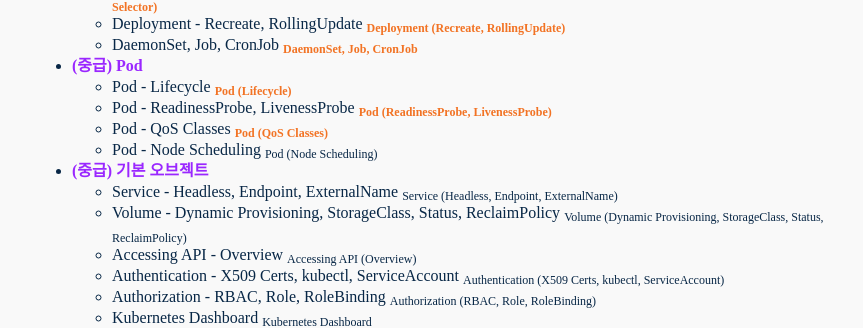
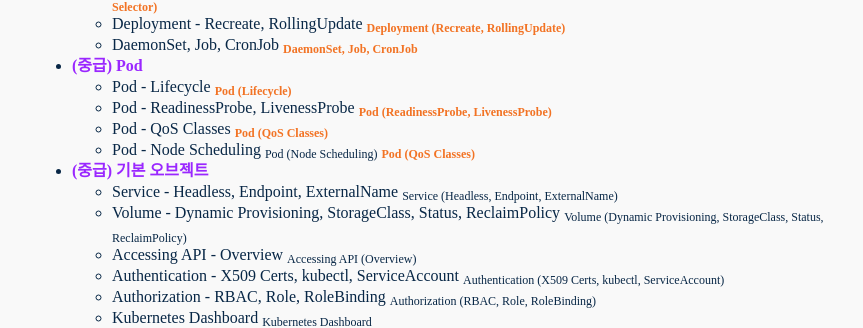
Before and after one commit to nimkoes/portfolio, a Jekyll site: the page built from _posts/2021-11-22-Kubernetes.md, in a window 1280 px wide. Shown: the part 794-1122 px from the top of the page, without its empty margins (208-1071 px from the left). Built offline with Jekyll 4.4.1, drawn with Linux system fonts in a browser that asks for light colours.

Commit message:
mod post

```diff
--- a/_posts/2021-11-22-Kubernetes.md
+++ b/_posts/2021-11-22-Kubernetes.md
@@ -33,10 +33,10 @@
   - Deployment - Recreate, RollingUpdate                              [<sub>Deployment (Recreate, RollingUpdate)</sub>](https://xxxelppa.tistory.com/356){:target="_blank"}
   - DaemonSet, Job, CronJob                                           [<sub>DaemonSet, Job, CronJob</sub>](https://xxxelppa.tistory.com/358){:target="_blank"}
 - **(중급) Pod**
-  - Pod - Lifecycle                     [<sub>Pod (Lifecycle)</sub>](https://xxxelppa.tistory.com/359){:target="_blank"}
-  - Pod - ReadinessProbe, LivenessProbe [<sub>Pod (ReadinessProbe, LivenessProbe)</sub>](https://xxxelppa.tistory.com/360){:target="_blank"}
-  - Pod - QoS Classes                   [<sub>Pod (QoS Classes)</sub>](https://xxxelppa.tistory.com/361){:target="_blank"}
-  - Pod - Node Scheduling <sub>Pod (Node Scheduling)</sub>
+  - Pod - Lifecycle                                        [<sub>Pod (Lifecycle)</sub>](https://xxxelppa.tistory.com/359){:target="_blank"}
+  - Pod - ReadinessProbe, LivenessProbe                    [<sub>Pod (ReadinessProbe, LivenessProbe)</sub>](https://xxxelppa.tistory.com/360){:target="_blank"}
+  - Pod - QoS Classes                                      [<sub>Pod (QoS Classes)</sub>](https://xxxelppa.tistory.com/361){:target="_blank"}
+  - Pod - Node Scheduling <sub>Pod (Node Scheduling)</sub> [<sub>Pod (QoS Classes)</sub>](https://xxxelppa.tistory.com/362){:target="_blank"}
 - **(중급) 기본 오브젝트**
   - Service - Headless, Endpoint, ExternalName <sub>Service (Headless, Endpoint, ExternalName)</sub>
   - Volume - Dynamic Provisioning, StorageClass, Status, ReclaimPolicy <sub>Volume (Dynamic Provisioning, StorageClass, Status, ReclaimPolicy)</sub>
```
